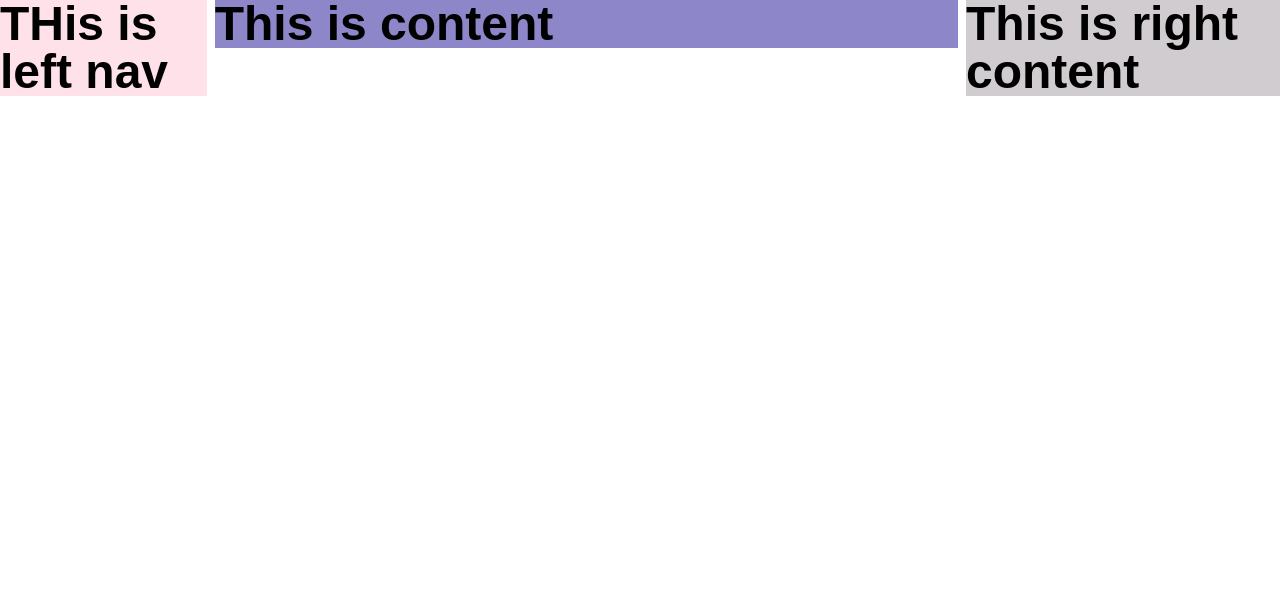
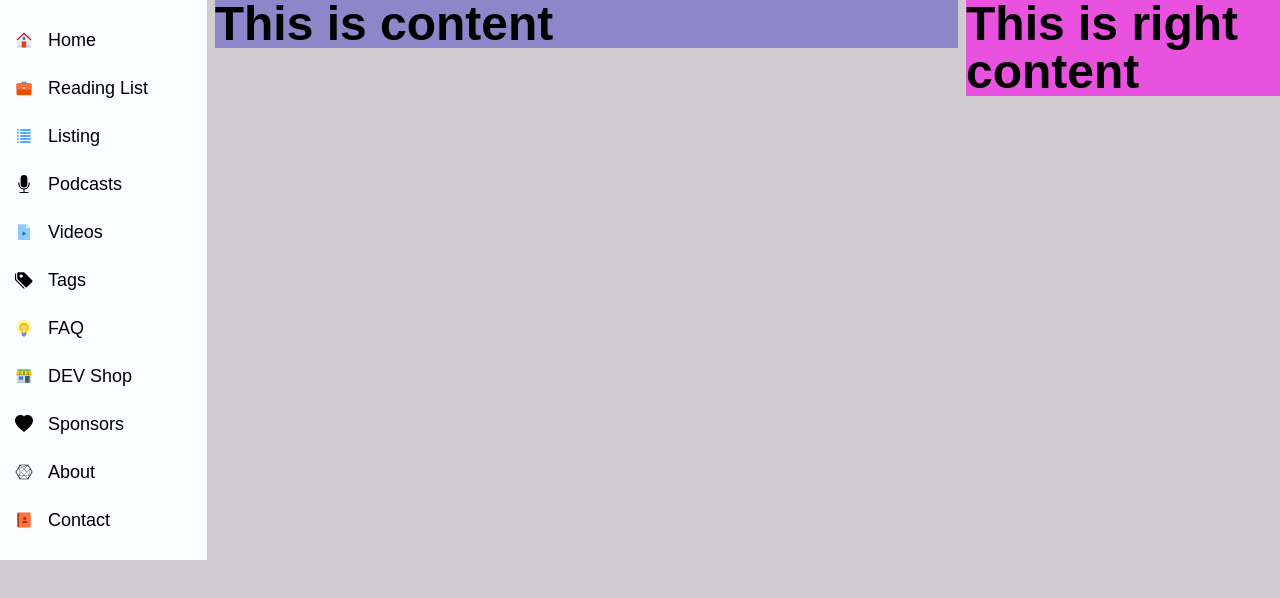
Before and after one commit to mehedisarkar2k/dev-zone, a React (Create React App) app: page / in a window 1280 px wide. Shown: the top 598 px of the page. Built offline with nearby package versions, Linux system fonts and the light colour scheme.

Commit message:
complete the left nav

```diff
--- a/public/index.html
+++ b/public/index.html
@@ -26,7 +26,7 @@
     -->
     <title>React App</title>
   </head>
-  <body>
+  <body class="bg-gray">
     <noscript>You need to enable JavaScript to run this app.</noscript>
     <div id="root"></div>
     <!--
--- a/src/App.css
+++ /dev/null
@@ -1,38 +0,0 @@
-.App {
-  text-align: center;
-}
-
-.App-logo {
-  height: 40vmin;
-  pointer-events: none;
-}
-
-@media (prefers-reduced-motion: no-preference) {
-  .App-logo {
-    animation: App-logo-spin infinite 20s linear;
-  }
-}
-
-.App-header {
-  background-color: #282c34;
-  min-height: 100vh;
-  display: flex;
-  flex-direction: column;
-  align-items: center;
-  justify-content: center;
-  font-size: calc(10px + 2vmin);
-  color: white;
-}
-
-.App-link {
-  color: #61dafb;
-}
-
-@keyframes App-logo-spin {
-  from {
-    transform: rotate(0deg);
-  }
-  to {
-    transform: rotate(360deg);
-  }
-}
--- a/src/Pages/Home/LeftNav/LeftNav.js
+++ b/src/Pages/Home/LeftNav/LeftNav.js
@@ -1,8 +1,149 @@
 import React from 'react';
+// Icons
+import { BsFillTagsFill, BsHeartFill, BsMicFill } from 'react-icons/bs';
+import { FaConnectdevelop } from 'react-icons/fa';
+import {
+    FcBriefcase,
+    FcContacts,
+    FcHome,
+    FcIdea,
+    FcList,
+    FcShop,
+    // eslint-disable-next-line prettier/prettier
+    FcVideoFile
+} from 'react-icons/fc';
 
 const LeftNav = () => (
     <div className="bg-secondary-dark">
-        <h1>THis is left nav</h1>
+        <link rel="stylesheet" href="https://unpkg.com/boxicons@2.0.7/css/boxicons.min.css" />
+
+        <div className="flex flex-row bg-gray-100">
+            <div className="flex flex-col w-full bg-white  overflow-hidden">
+                <ul className="flex flex-col py-4">
+                    <li className="hover:bg-gray">
+                        <a
+                            href="/"
+                            className="flex flex-row items-center h-12 transform hover:translate-x-2 transition-transform ease-in duration-200 text-gray-500 hover:text-gray-800"
+                        >
+                            <span className="inline-flex items-center justify-center h-12 w-12 text-lg text-gray-400">
+                                <FcHome />
+                            </span>
+                            <span className="text-lg font-medium">Home</span>
+                        </a>
+                    </li>
+                    <li className="hover:bg-gray">
+                        <a
+                            href="/"
+                            className="flex flex-row items-center h-12 transform hover:translate-x-2 transition-transform ease-in duration-200 text-gray-500 hover:text-gray-800"
+                        >
+                            <span className="inline-flex items-center justify-center h-12 w-12 text-lg text-gray-400">
+                                <FcBriefcase />
+                            </span>
+                            <span className="text-lg font-medium">Reading List</span>
+                        </a>
+                    </li>
+                    <li className="hover:bg-gray">
+                        <a
+                            href="/"
+                            className="flex flex-row items-center h-12 transform hover:translate-x-2 transition-transform ease-in duration-200 text-gray-500 hover:text-gray-800"
+                        >
+                            <span className="inline-flex items-center justify-center h-12 w-12 text-lg text-gray-400">
+                                <FcList />
+                            </span>
+                            <span className="text-lg font-medium">Listing</span>
+                        </a>
+                    </li>
+                    <li className="hover:bg-gray">
+                        <a
+                            href="/"
+                            className="flex flex-row items-center h-12 transform hover:translate-x-2 transition-transform ease-in duration-200 text-gray-500 hover:text-gray-800"
+                        >
+                            <span className="inline-flex items-center justify-center h-12 w-12 text-lg text-gray-400">
+                                <BsMicFill />
+                            </span>
+                            <span className="text-lg font-medium">Podcasts</span>
+                        </a>
+                    </li>
+                    <li className="hover:bg-gray">
+                        <a
+                            href="/"
+                            className="flex flex-row items-center h-12 transform hover:translate-x-2 transition-transform ease-in duration-200 text-gray-500 hover:text-gray-800"
+                        >
+                            <span className="inline-flex items-center justify-center h-12 w-12 text-lg text-gray-400">
+                                <FcVideoFile />
+                            </span>
+                            <span className="text-lg font-medium">Videos</span>
+                        </a>
+                    </li>
+                    <li className="hover:bg-gray">
+                        <a
+                            href="/"
+                            className="flex flex-row items-center h-12 transform hover:translate-x-2 transition-transform ease-in duration-200 text-gray-500 hover:text-gray-800"
+                        >
+                            <span className="inline-flex items-center justify-center h-12 w-12 text-lg text-gray-400">
+                                <BsFillTagsFill />
+                            </span>
+                            <span className="text-lg font-medium">Tags</span>
+                        </a>
+                    </li>
+                    <li className="hover:bg-gray">
+                        <a
+                            href="/"
+                            className="flex flex-row items-center h-12 transform hover:translate-x-2 transition-transform ease-in duration-200 text-gray-500 hover:text-gray-800"
+                        >
+                            <span className="inline-flex items-center justify-center h-12 w-12 text-lg text-gray-400">
+                                <FcIdea />
+                            </span>
+                            <span className="text-lg font-medium">FAQ</span>
+                        </a>
+                    </li>
+                    <li className="hover:bg-gray">
+                        <a
+                            href="/"
+                            className="flex flex-row items-center h-12 transform hover:translate-x-2 transition-transform ease-in duration-200 text-gray-500 hover:text-gray-800"
+                        >
+                            <span className="inline-flex items-center justify-center h-12 w-12 text-lg text-gray-400">
+                                <FcShop />
+                            </span>
+                            <span className="text-lg font-medium">DEV Shop</span>
+                        </a>
+                    </li>
+                    <li className="hover:bg-gray">
+                        <a
+                            href="/"
+                            className="flex flex-row items-center h-12 transform hover:translate-x-2 transition-transform ease-in duration-200 text-gray-500 hover:text-gray-800"
+                        >
+                            <span className="inline-flex items-center justify-center h-12 w-12 text-lg text-gray-400">
+                                <BsHeartFill />
+                            </span>
+                            <span className="text-lg font-medium">Sponsors</span>
+                        </a>
+                    </li>
+                    <li className="hover:bg-gray">
+                        <a
+                            href="/"
+                            className="flex flex-row items-center h-12 transform hover:translate-x-2 transition-transform ease-in duration-200 text-gray-500 hover:text-gray-800"
+                        >
+                            <span className="inline-flex items-center justify-center h-12 w-12 text-lg text-gray-400">
+                                <FaConnectdevelop />
+                            </span>
+                            <span className="text-lg font-medium"> About</span>
+                        </a>
+                    </li>
+                    <li className="hover:bg-gray">
+                        <a
+                            href="/"
+                            className="flex flex-row items-center h-12 transform hover:translate-x-2 transition-transform ease-in duration-200 text-gray-500 hover:text-gray-800"
+                        >
+                            <span className="inline-flex items-center justify-center h-12 w-12 text-lg text-gray-400">
+                                <FcContacts />
+                            </span>
+                            <span className="text-lg font-medium">Contact</span>
+                        </a>
+                    </li>
+                </ul>
+            </div>
+        </div>
     </div>
 );
 
--- a/src/Pages/Home/RightNav/RightNav.js
+++ b/src/Pages/Home/RightNav/RightNav.js
@@ -1,7 +1,7 @@
 import React from 'react';
 
 const RightNav = () => (
-    <div className="bg-gray">
+    <div className="bg-secondary">
         <h1>This is right content</h1>
     </div>
 );
```
